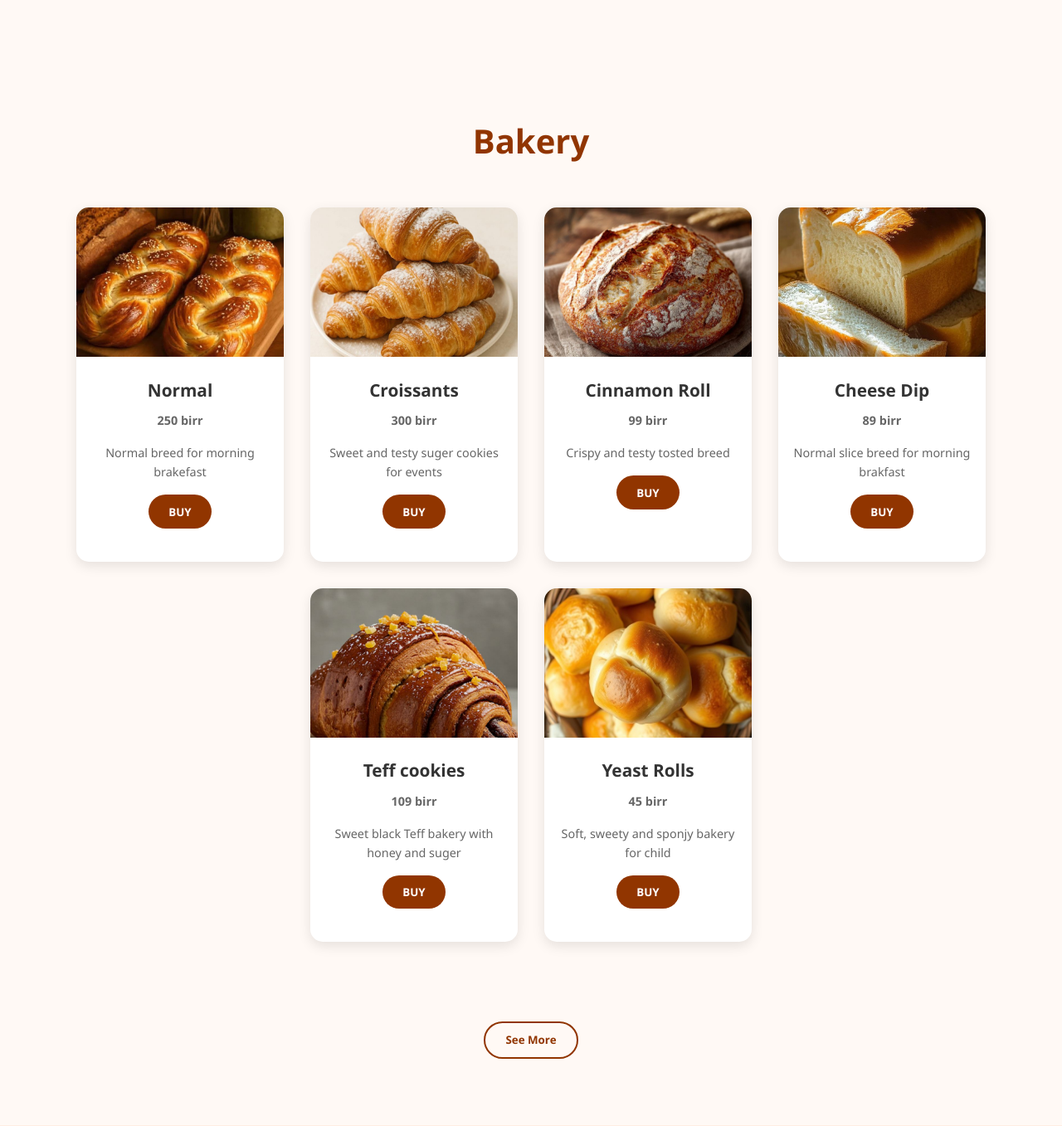
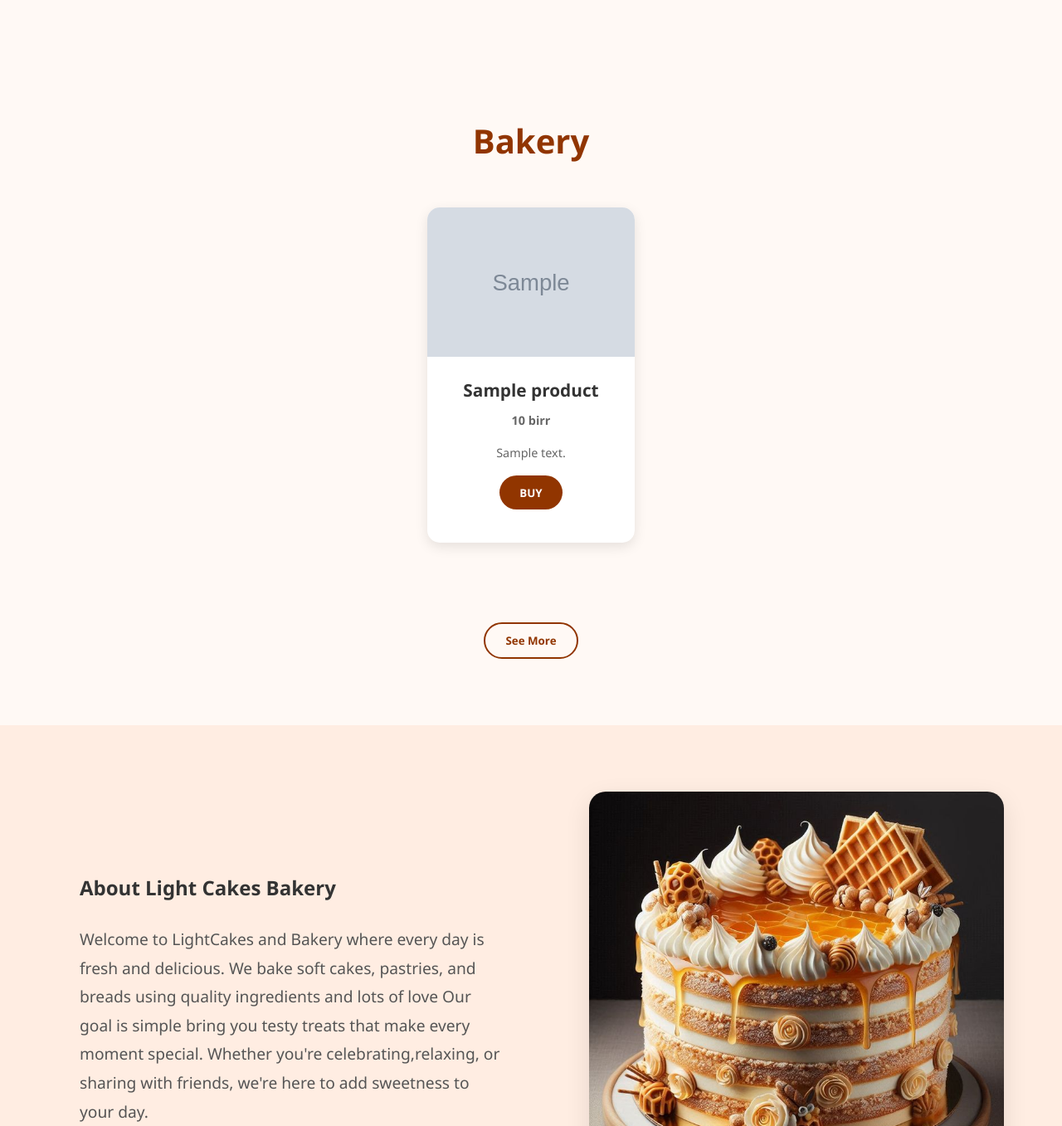
Before and after one commit to Yibeltal-Birhanu/cake-and-bakery, a PHP site: page /demo.php in a window 1280 px wide. Shown: the part 1485-2842 px from the top of the page at 83% size. Run offline with PHP 8.4, Linux system fonts and the light colour scheme; tables that the repository leaves empty or names only in its code hold one stand-in row (values such as "Sample post"); grey boxes marked "Sample" are stand-in pictures.

Commit message:
array to database form

```diff
--- a/demo.php
+++ b/demo.php
@@ -126,119 +126,44 @@
 
     <section class="bakery-product">
         <h2>Bakery</h2>
-       <?php
-// Example dynamic data (later you can replace with database data)
+      <?php
+      // PHP: fetch products from database properly
+      $conn = new mysqli('localhost', 'root', '', 'lightcakes_db');
 
-$products = [
-    "cakes" => [
-        [
-            "id" => 1,
-            "name" => "Chocolate with Strawbary",
-            "price" => 500,
-            "description" => "Rich chocolate cake with creamy frosting and chocolate shavings.",
-            "image" => "Classic Chocolate Cake Recipe - Easy Baking, Moist Dessert (PDF Pattern).jpg"
-        ],
-        [
-            "id" => 2,
-            "name" => "recette simple pour",
-            "price" => 1199,
-            "description" => "Light and fluffy vanilla cake with buttercream frosting.",
-            "image" => "recette simple pour préparer un délicieux gâteau torsadé.jpg"
-        ],
-        [
-            "id" => 3,
-            "name" => "Honey cake",
-            "price" => 2500,
-            "description" => "Classic honey cake with cream frosting.",
-            "image" => "download (21).jpg"
-        ],
-        [
-            "id" => 4,
-            "name" => "Cozy Husband Birthday Cake",
-            "price" => 1500,
-            "description" => "Cozy Husband Birthday Cake Ideas for a Warm and Loving Celebration.",
-            "image" => "Cozy Husband Birthday Cake Ideas for a Warm and Loving Celebration.jpg"
-        ],
-        [
-            "id" => 5,
-            "name" => "Orange Chesses Cake",
-            "price" => 370,
-            "description" => "Orange Chesses Cake sponge cake with fresh orange.",
-            "image" => "Orange Chesses Cake.jpg"
-        ],
-        [
-            "id" => 6,
-            "name" => "Honeycomb",
-            "price" => 299,
-            "description" => "Honeycomb Cheesecake swetty cakes.",
-            "image" => "Honeycomb Cheesecake_ Indulge in This Easy Recipe!.jpg"
-        ]
-    ],
+      if ($conn->connect_errno) {
+        echo "<p style='color:red;'>Database connection failed: " . htmlspecialchars($conn->connect_error) . "</p>";
+        $products = [];
+      } else {
+        $sql = "SELECT * FROM products";
+        $result = $conn->query($sql);
+        $products = [];
 
-    "bakery" => [
-        [
-            "id" => 7,
-            "name" => "Normal",
-            "price" => 250,
-            "description" => "Normal breed for morning brakefast",
-            "image" => "download (20).jpg"
-        ],
-        [
-            "id" => 8,
-            "name" => "Croissants",
-            "price" => 300,
-            "description" => "Sweet and testy suger cookies for events",
-            "image" => "Fresh Croissants Food Photography _ Bakery Branding Image _ Cafe Menu Picture _ Digital Download _ Commercial Use.jpg"
-        ],
-        [
-            "id" => 9,
-            "name" => "Cinnamon Roll",
-            "price" => 99,
-            "description" => "Crispy and testy tosted breed",
-            "image" => "Лето на вкус_ визуалы для креатива _ ViGreyArt _ Midjourney AI Art.jpg"
-        ],
-        [
-            "id" => 10,
-            "name" => "Cheese Dip",
-            "price" => 89,
-            "description" => "Normal slice breed for morning brakfast",
-            "image" => "The Cheese Dip That Will Make You Famous.jpg"
-        ],
-        [
-            "id" => 11,
-            "name" => "Teff cookies",
-            "price" => 109,
-            "description" => "Sweet black Teff bakery with honey and suger",
-            "image" => "Круассан с шоколадной начинкой.jpg"
-        ],
-        [
-            "id" => 12,
-            "name" => "Yeast Rolls",
-            "price" => 45,
-            "description" => "Soft, sweety and sponjy bakery for child",
-            "image" => "Simple 6-Ingredient Yeast Rolls Recipe -.jpg"
-        ]
-    ]
-];
-
-?>
+        if ($result) {
+          while ($row = $result->fetch_assoc()) {
+            $products[] = $row;
+          }
+          $result->free();
+        } else {
+          echo "<p style='color:red;'>Query error: " . htmlspecialchars($conn->error) . "</p>";
+        }
+      }
+    ?>
 
 <div class="card-container">
     <div class="card-container">
-    <?php foreach($products["bakery"] as $product): ?>
-        <div class="card">
-            <img src="<?php echo $product['image']; ?>"
-                 alt="<?php echo $product['name']; ?>">
-
-            <h1><?php echo $product['name']; ?></h1>
-
-            <p class="price"><?php echo $product['price']; ?> birr</p>
-
-            <p><?php echo $product['description']; ?></p>
-
+     <?php if (empty($products)): ?>
+        <p>No products found.</p>
+      <?php else: ?>
+        <?php foreach ($products as $product): ?>
+          <div class="card">
+            <img src="<?php echo htmlspecialchars($product['image']); ?>" alt="<?php echo htmlspecialchars($product['name']); ?>"/>
+            <h1><?php echo htmlspecialchars($product['name']); ?></h1>
+            <p class="price"><?php echo htmlspecialchars($product['price']); ?> birr</p>
+            <p><?php echo htmlspecialchars($product['description']); ?></p>
             <p><button onclick="openModal('buyModal')">BUY</button></p>
-        </div>
-    <?php endforeach; ?>
+          </div>
+        <?php endforeach; ?>
+      <?php endif; ?>
 </div>
 
 </div>
```
